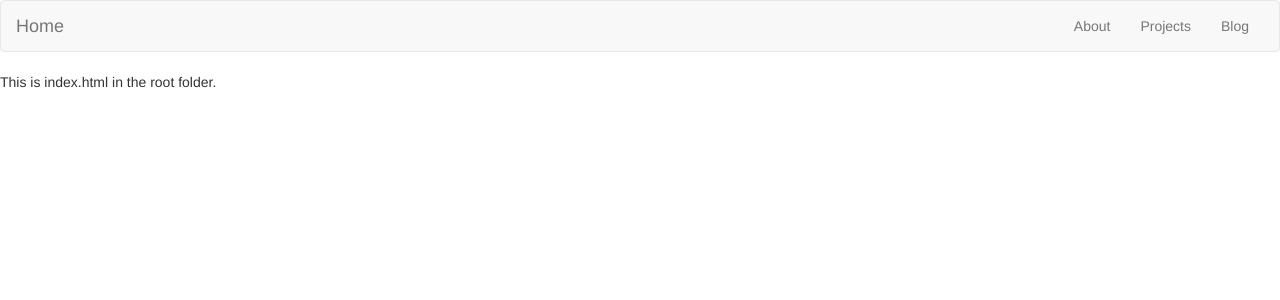
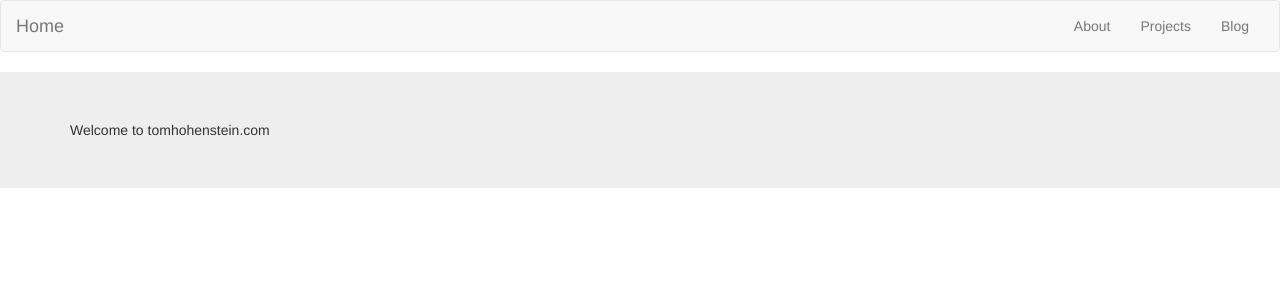
Before and after one commit to tomhohenstein/tomhohenstein.github.io, a Jekyll site: the page built from index.html, in a window 1280 px wide. Shown: the top 300 px of the page. Built offline with Jekyll 4.4.1, drawn with Linux system fonts in a browser that asks for light colours.

Commit message:
adds jumbotron to index.html

```diff
--- a/index.html
+++ b/index.html
@@ -2,4 +2,8 @@
 layout: default
 title: Welcome
 ---
-<p>This is index.html in the root folder.</p>
+<div class="jumbotron">
+  <div class="container">
+    Welcome to tomhohenstein.com
+  </div>
+</div>
```
